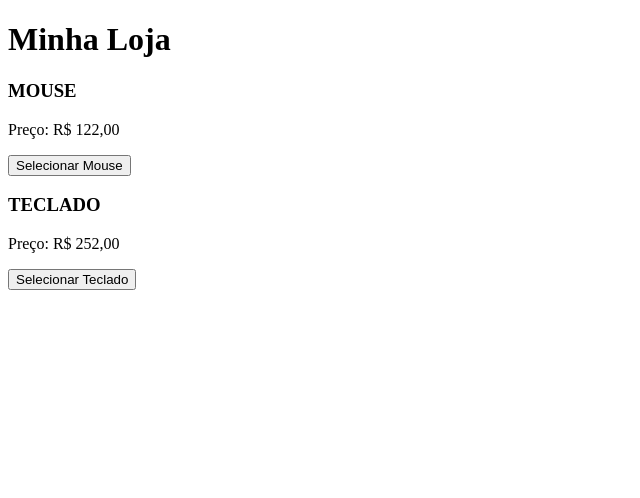
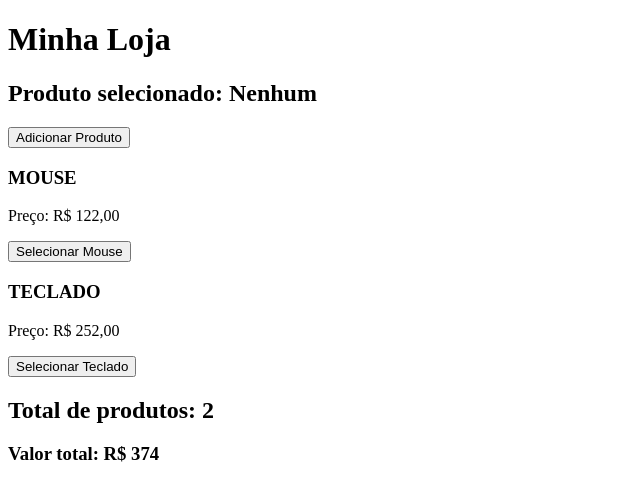
Before and after one commit to wellingtonbarbosadev/angular-senai, an Angular app in the folder 2026.08.19/projeto-teste/: page / in a window 1280 px wide. Shown: the top 498 px of the page, without its empty margins (0-640 px from the left). Built offline with nearby package versions, Linux system fonts and the light colour scheme.

Commit message:
feat: estudo de signals e effects

```diff
--- a/2026.08.19/projeto-teste/src/app/features/produtos/lista-produtos/lista-produtos.html
+++ b/2026.08.19/projeto-teste/src/app/features/produtos/lista-produtos/lista-produtos.html
@@ -1,3 +1,21 @@
-@for (produto of produtos; track $index) {
-  <app-produto [nome]="produto.nome" [preco]="produto.preco" (produtoSelecionado)="exibirProdutos($event)"></app-produto>
+<h2>
+  Produto selecionado:
+  @if (produtoSelecionado()) {
+    <strong> {{ produtoSelecionado()?.nome }} - R$ {{ produtoSelecionado()?.preco }} </strong>
+  } @else {
+    <span>Nenhum</span>
+  }
+</h2>
+
+<p><button (click)="adicionarProduto()">Adicionar Produto</button></p>
+
+@for (produto of produtos(); track $index) {
+  <app-produto
+    [nome]="produto.nome"
+    [preco]="produto.preco"
+    (produtoSelecionado)="exibirProdutos($event)"
+  ></app-produto>
 }
+
+<h2>Total de produtos: {{ totalProdutos() }}</h2>
+<h3>Valor total: R$ {{ valorTotal() }}</h3>
--- a/2026.08.19/projeto-teste/src/app/features/produtos/lista-produtos/lista-produtos.ts
+++ b/2026.08.19/projeto-teste/src/app/features/produtos/lista-produtos/lista-produtos.ts
@@ -1,6 +1,7 @@
-import { Component, EventEmitter } from '@angular/core';
+import { Component, computed, effect, signal } from '@angular/core';
 import { Produto } from '../produto/produto';
 
+type ProdutoType = { nome: string; preco: number }
 @Component({
   selector: 'app-lista-produtos',
   imports: [Produto],
@@ -8,12 +9,38 @@ import { Produto } from '../produto/produto';
   styleUrl: './lista-produtos.css',
 })
 export class ListaProdutos {
-  exibirProdutos(produto: { nome: string; preco: number }) {
-    console.log(produto);
+  constructor() {
+    effect(() => {
+      if (typeof document !== "undefined") {
+        document.title = `${this.totalProdutos()} - Minha loja`
+      }
+    })
+
+    effect(() => {
+      console.log(`Lista de produtos alterada: ${this.produtos()}`);
+      console.log(`Valor total atualizado: ${this.valorTotal()}`);
+    });
   }
 
-  produtos = [
+  exibirProdutos(produto: ProdutoType) {
+    console.log(produto);
+    this.produtoSelecionado.set(produto)
+  }
+
+  adicionarProduto() {
+    this.produtos.update((listaAtual) => [...listaAtual, { nome: 'Teclado', preco: 250 }]);
+  }
+
+  totalProdutos = computed(() => this.produtos().length);
+
+  produtoSelecionado = signal<ProdutoType | null>(null)
+
+  valorTotal = computed(() => {
+    return this.produtos().reduce((total, item) => total + item.preco, 0);
+  });
+
+  produtos = signal([
     { nome: 'Mouse', preco: 122 },
     { nome: 'Teclado', preco: 252 },
-  ];
+  ]);
 }
```
